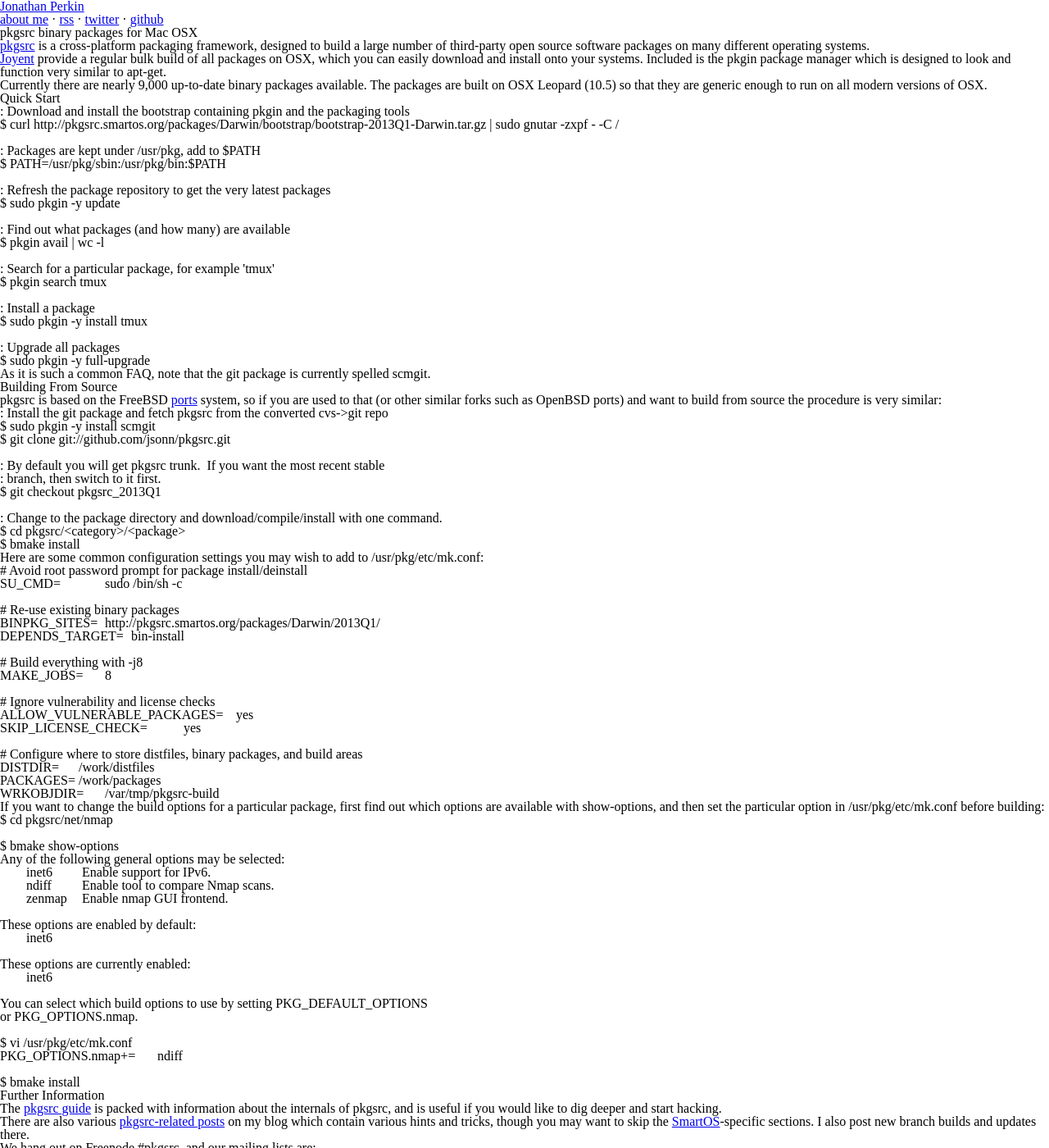
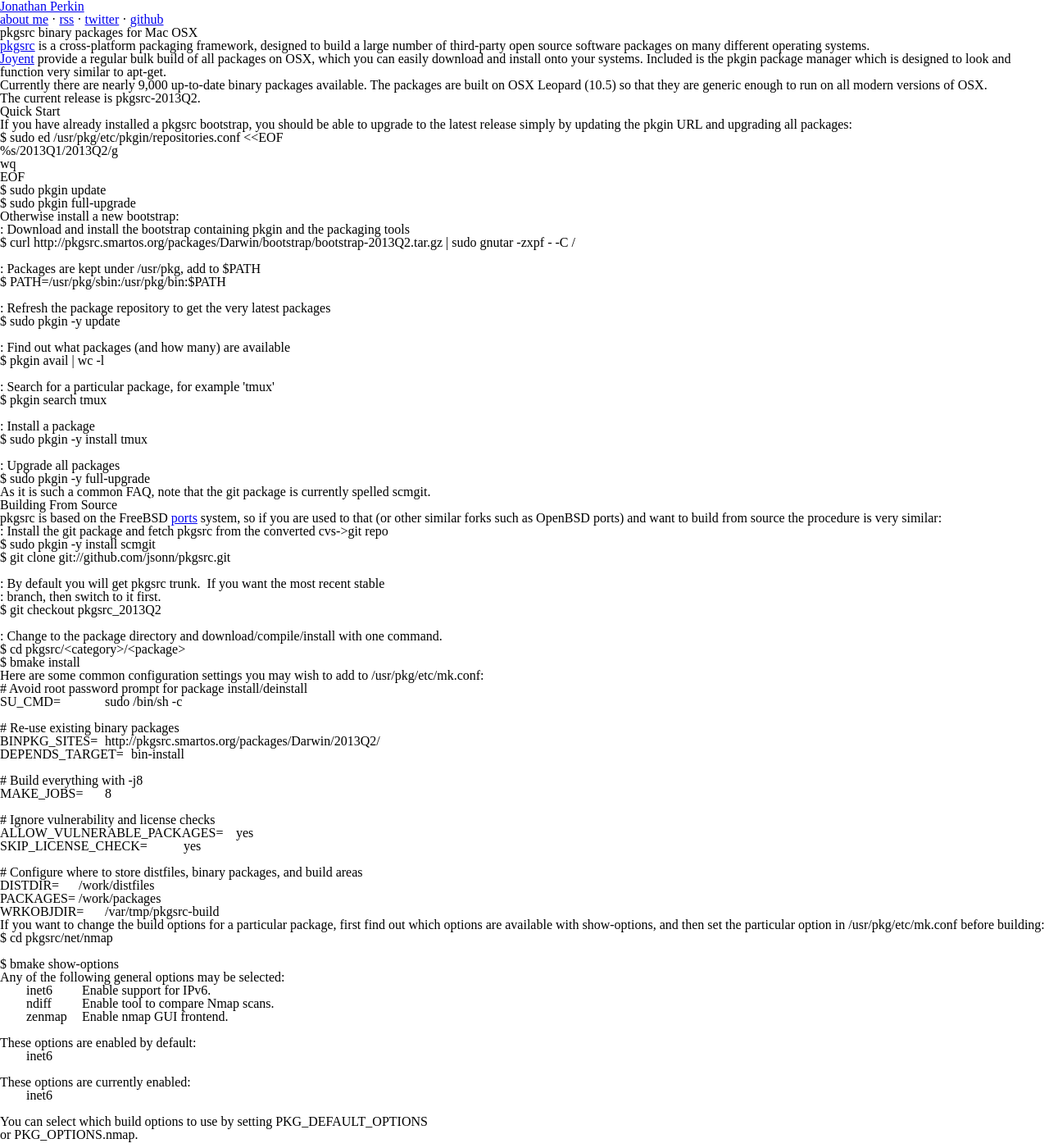
Before and after one commit to jperkin/www.perkin.org.uk, a Jekyll site: the page built from pages/pkgsrc-binary-packages-for-osx.markdown, in a window 1280 px wide and 1400 px high. Shown: the whole window at 82% size. Built offline with Jekyll 4.4.1, drawn with Linux system fonts in a browser that asks for light colours.

Commit message:
Update to 2013Q2.

```diff
--- a/pages/pkgsrc-binary-packages-for-osx.markdown
+++ b/pages/pkgsrc-binary-packages-for-osx.markdown
@@ -16,11 +16,28 @@
 packages are built on OSX Leopard (10.5) so that they are generic enough to run
 on all modern versions of OSX.
 
+The current release is `pkgsrc-2013Q2`.
+
 ## Quick Start
+
+If you have already installed a pkgsrc bootstrap, you should be able to upgrade
+to the latest release simply by updating the `pkgin` URL and upgrading all
+packages:
+
+{% highlight console %}
+$ sudo ed /usr/pkg/etc/pkgin/repositories.conf <<EOF
+%s/2013Q1/2013Q2/g
+wq
+EOF
+$ sudo pkgin update
+$ sudo pkgin full-upgrade
+{% endhighlight %}
+
+Otherwise install a new bootstrap:
 
 {% highlight console %}
 : Download and install the bootstrap containing pkgin and the packaging tools
-$ curl http://pkgsrc.smartos.org/packages/Darwin/bootstrap/bootstrap-2013Q1-Darwin.tar.gz | sudo gnutar -zxpf - -C /
+$ curl http://pkgsrc.smartos.org/packages/Darwin/bootstrap/bootstrap-2013Q2.tar.gz | sudo gnutar -zxpf - -C /
 
 : Packages are kept under /usr/pkg, add to $PATH
 $ PATH=/usr/pkg/sbin:/usr/pkg/bin:$PATH
@@ -57,7 +74,7 @@
 
 : By default you will get pkgsrc trunk.  If you want the most recent stable
 : branch, then switch to it first.
-$ git checkout pkgsrc_2013Q1
+$ git checkout pkgsrc_2013Q2
 
 : Change to the package directory and download/compile/install with one command.
 $ cd pkgsrc/<category>/<package>
@@ -72,7 +89,7 @@
 SU_CMD=		sudo /bin/sh -c
 
 # Re-use existing binary packages
-BINPKG_SITES=	http://pkgsrc.smartos.org/packages/Darwin/2013Q1/
+BINPKG_SITES=	http://pkgsrc.smartos.org/packages/Darwin/2013Q2/
 DEPENDS_TARGET=	bin-install
 
 # Build everything with -j8
@@ -136,7 +153,7 @@
 
 There are over 12,000 packages in pkgsrc, so there are quite a few which
 currently do not build on OSX.  The most recent bulk build report is available
-[here](http://pkgsrc.smartos.org/reports/2013Q1-Darwin/20130418.1026/meta/report.html)
+[here](http://pkgsrc.smartos.org/reports/2013Q2-Darwin/20130715.1420/meta/report.html)
 and shows which packages are failing along with their build logs.
 
 Build fixes, package updates as well as new packages are very welcome:
```
